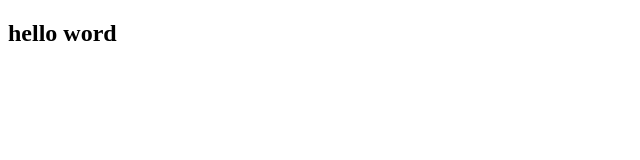
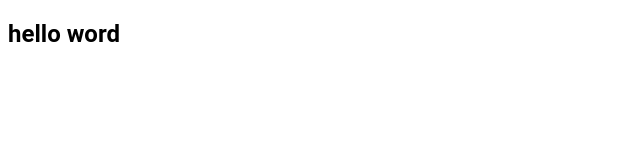
Before and after one commit to hugomatheus/ignite-reactjs-ignews, a Next.js app: page / in a window 1280 px wide. Shown: the top 160 px of the page, without its empty margins (0-640 px from the left). Built offline with nearby package versions, Linux system fonts and the light colour scheme.

Commit message:
config external font

```diff
--- /dev/null
+++ b/src/pages/_document.tsx
@@ -0,0 +1,20 @@
+import Document, { Head, Html, Main, NextScript } from 'next/document';
+
+export default  class MyDocument extends Document {
+  render() {
+    return (
+      <Html>
+        <Head>
+          <style data-rel="preconnect" data-href="https://fonts.googleapis.com"></style>
+          <style data-rel="preconnect" data-href="https://fonts.gstatic.com" data-crossorigin></style>
+          <style data-href="https://fonts.googleapis.com/css2?family=Roboto:wght@400;700;900&display=swap"></style>
+          <title>ig.news</title>
+        </Head>
+        <body>
+          <Main />
+          <NextScript />
+        </body>
+      </Html>
+    )
+  }
+}
--- a/src/pages/index.tsx
+++ b/src/pages/index.tsx
@@ -2,6 +2,6 @@ import styles from '../styles/home.module.scss';
 
 export default function Home() {
   return (
-      <h2>hello word</h2>
+      <h2 className={styles.title}>hello word</h2>
     )
 }
--- a/src/styles/home.module.scss
+++ b/src/styles/home.module.scss
@@ -0,0 +1,3 @@
+.title {
+  font-family: Roboto;
+}
```
